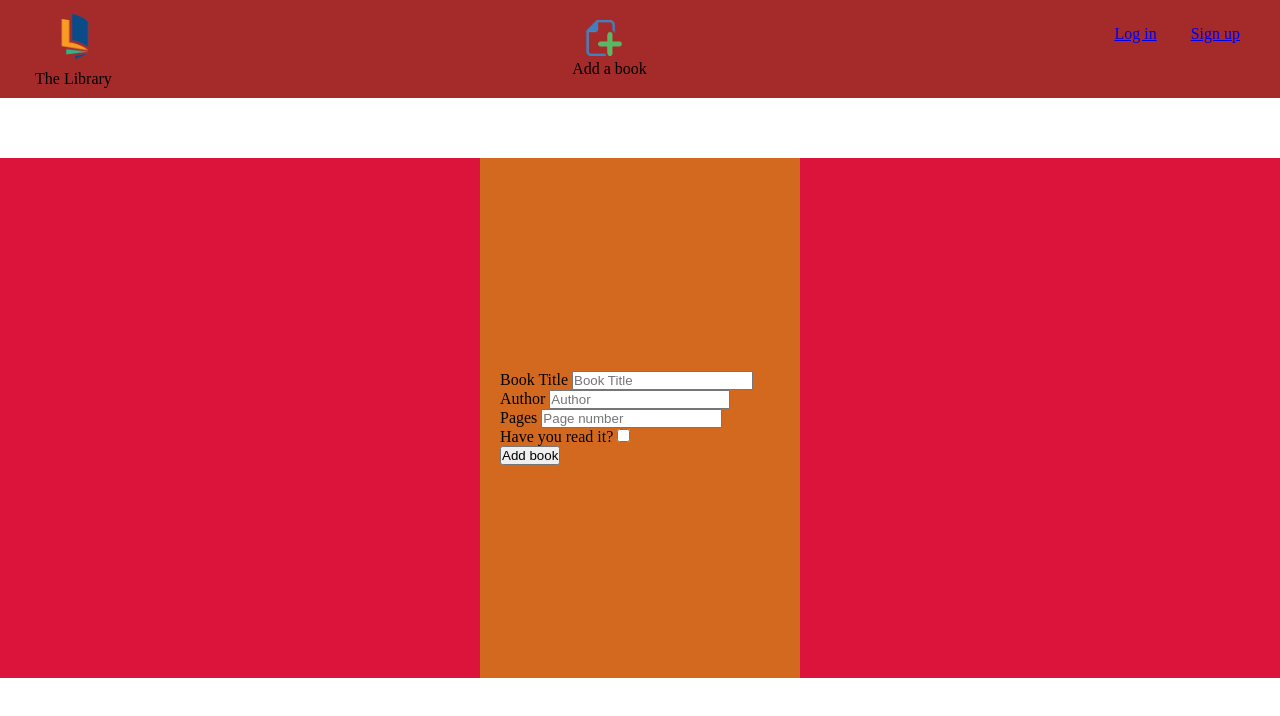
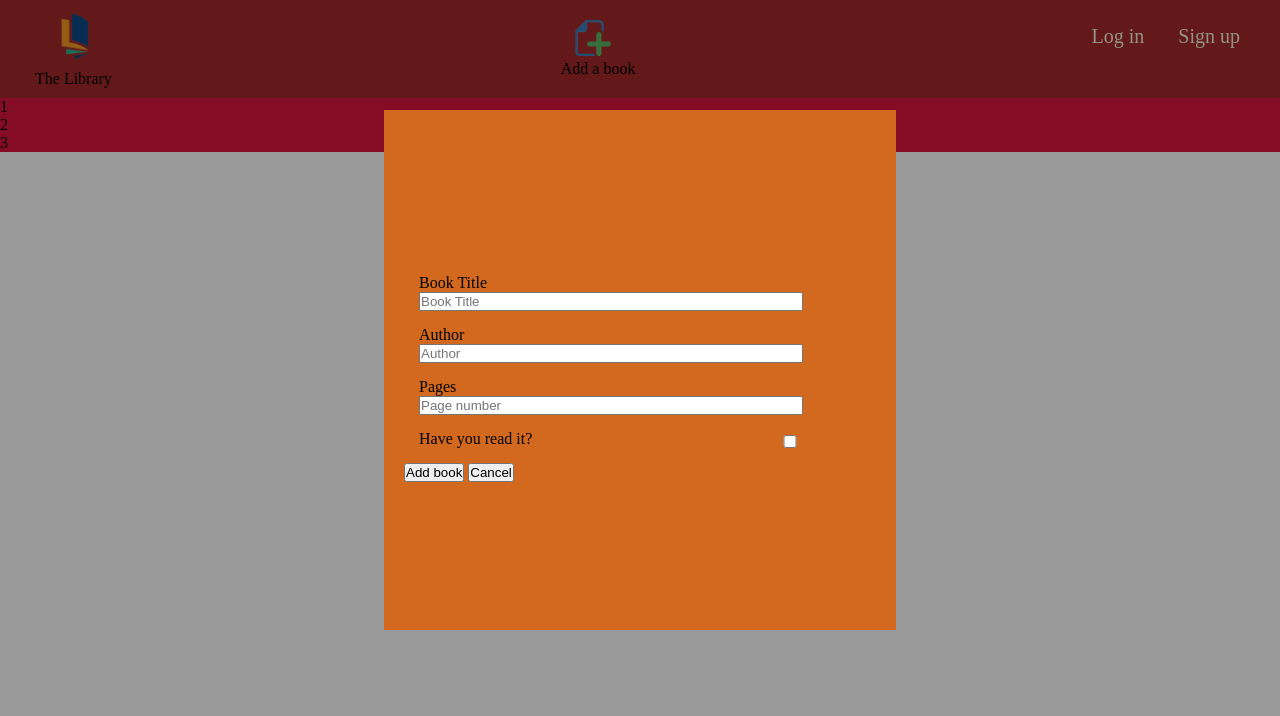
Before and after one commit to micheaol/library-project, a plain HTML site: page index.html in a window 1280 px wide. Drawn offline with nearby package versions, Linux system fonts and the light colour scheme.

Commit message:
Added and design the pop up form for adding books to the system

```diff
--- a/index.html
+++ b/index.html
@@ -15,8 +15,8 @@
                 <img src="./images/icon.png" alt="">
                 <p>The Library</p>
             </div>
-            <div class="add-center">
-                <a href="form.html">
+            <div class="add-book">
+                <a href="#">
                     <img src="./images/add.png" alt="">
                  </a>
                  <p>Add a book</p>
@@ -28,27 +28,36 @@
         </div>
     </nav>
    <main class="main-body">
+       <div class="display-books">
+           <div class="book">1</div>
+           <div class="book">2</div>
+           <div class="book">3</div>
+       </div>
           <!-- registration form -->
+         <div id="form-container">
             <form action="">
-           <div class="title-div">
+                <div class="title-div form-items">
                  <label for="title">Book Title</label>
                  <input type="text" id="title" placeholder="Book Title">
                 </div>
-           <div class="author-div">
+                <div class="author-div form-items">
                  <label for="author">Author</label>
                  <input type="text" id="author" placeholder="Author">
                 </div>
-            <div class="pages-div">
+                 <div class="pages-div form-items">
                      <label for="pages">Pages</label>
                      <input type="number" id="pages" placeholder="Page number">
                  </div>
-            <div class="read-div">
+                 <div class="read-div form-items">
                      <label for="read">Have you read it?</label>
                      <input type="checkbox" id="read">
                  </div>
                  <button type="submit" id="submit-btn">Add book</button>
+                 <button type="submit" id="cancel-btn">Cancel</button>
              </form>
+         </div>
         <!-- registration form -->
    </main>
+   <script src="./script/form.js"></script>
 </body>
 </html>
--- /dev/null
+++ b/script/form.js
@@ -0,0 +1,26 @@
+// Create variable for the form container:
+const formContainer = document.querySelector('#form-container');
+const addBookBtn = document.querySelector('.add-book img');
+const cancelBtn = document.querySelector('#cancel-btn');
+
+
+
+// add event listener to the window:
+window.addEventListener('click', clickForm);
+cancelBtn.addEventListener('click', closeForm);
+
+
+
+// Close form funtion:
+function closeForm(e) {
+    if (e.target === cancelBtn) {
+        formContainer.style.display = 'none'
+    }
+}
+
+// Function for clicking form:
+function clickForm(e) {
+    if (e.target === addBookBtn) {
+        formContainer.style.display = 'block'
+    }
+}
--- a/styles/style.css
+++ b/styles/style.css
@@ -18,7 +18,7 @@
 #logo p{
     margin-top: 0px;
     margin-left: 5px;
-margin-bottom: 10px;
+padding-bottom: 10px;
 }
 #logo img{
     width: 7vw;
@@ -31,11 +31,15 @@ margin-bottom: 10px;
     margin-right: 25px;
     margin-top: 25px;
 
+
 }
 .menu-items a{
     margin:15px;
+    text-decoration: none;
+    font-size: 20px;
+    color: beige;
 }
-.add-center img{
+.add-book img{
     margin-top: 20px;
     margin-left: auto;
     margin-right: auto;
@@ -45,6 +49,27 @@ margin-bottom: 10px;
 .main-body{
    background-color: crimson;
 }
+form input{
+    width: 30vw;
+}
+form .form-items{
+    display: flex;
+    flex-direction: column;
+    margin:15px;
+}
+form .read-div{
+    display: flex;
+    flex-direction: row;
+    justify-content: space-between;
+    width: 44vw;
+
+}
+form .read-div input{
+    align-self: flex-end;
+
+
+}
+/* ==================styling for form ===============*/
 form{
     display: flex;
     flex-direction: column;
@@ -54,11 +79,26 @@ form{
     margin-left: auto;
     margin-right: auto;
     background-color: chocolate;
-    width: 25vw;
+    margin-top: 50px;
+    width: 40vw;
     height: 65vh;
-    margin-top: 60px;
     padding: 20px;
 }
-#submit-btn{
-    align-self: flex-end;
+/* ================== End styling for form ===============*/
+
+/* ==================styling for hide and display form when clicked ===============*/
+#form-container{
+    display: block;
+    position: fixed;
+    z-index: 1;
+    left: 0;
+    top: 0;
+    width: 100%;
+    height: 100%;
+    overflow: auto;
+    background-color: rgb(0, 0, 0);
+    background-color: rgba(0, 0, 0, 0.4);
+    padding-top: 60px;
+
 }
+/* ================== End of styling for hide and display form when clicked ===============*/
```
Lines whose indentation alone changed are shown as unchanged.
